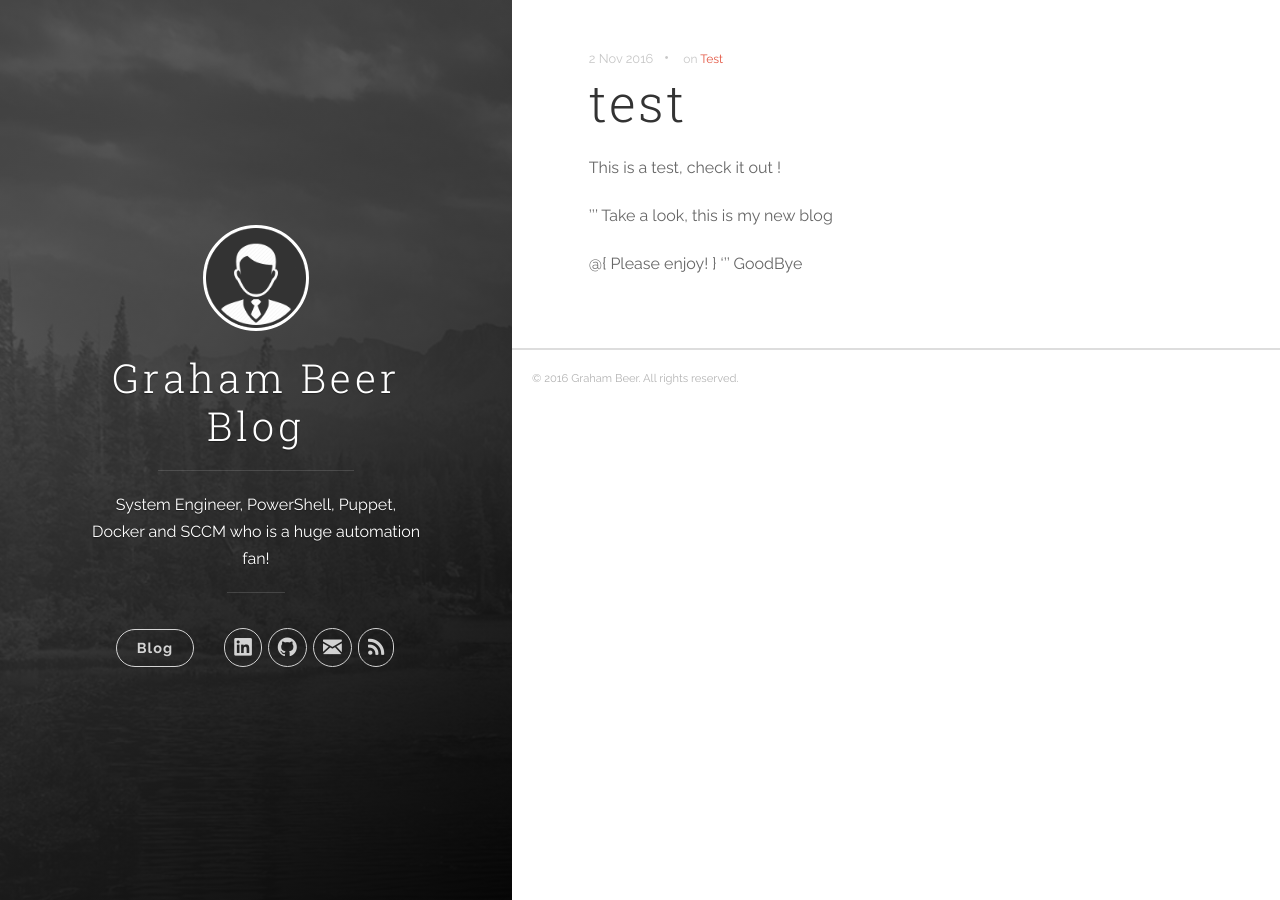
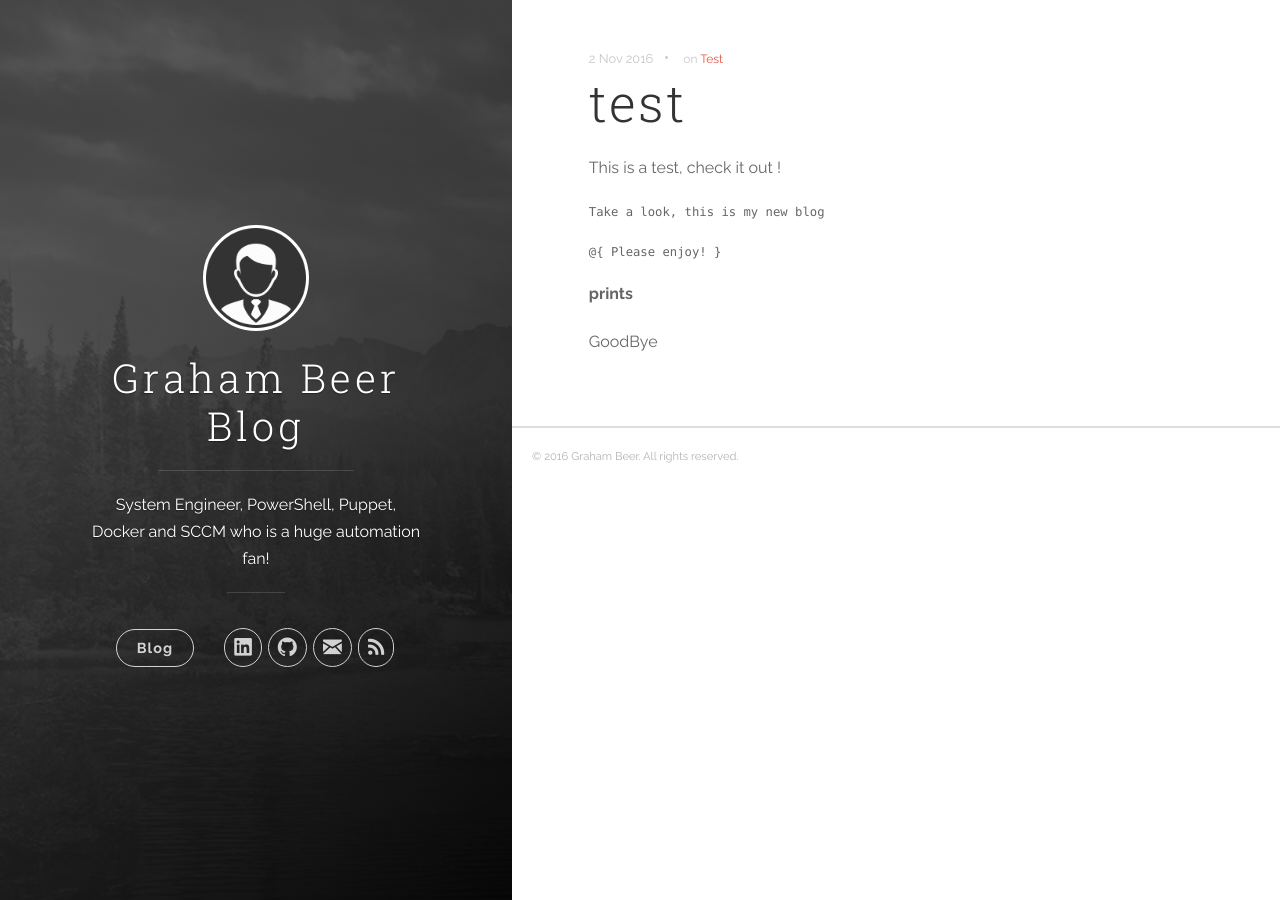
Before and after one commit to Graham-Beer/Graham-Beer.github.io, a Jekyll site: the page built from _posts/2016-02-11-Test.markdown, in a window 1280 px wide. Built offline with Jekyll 4.4.1, drawn with Linux system fonts in a browser that asks for light colours; nearby versions of some CDN libraries.

Commit message:
Update 2016-02-11-Test.markdown

````diff
--- a/_posts/2016-02-11-Test.markdown
+++ b/_posts/2016-02-11-Test.markdown
@@ -12,9 +12,12 @@ tags:
 
 This is a test, check it out !
 
-'''
+``` code
 Take a look, this is my new blog
 
 @{ Please enjoy! }
-'''
+```
+
+**prints**
+
 GoodBye
````
